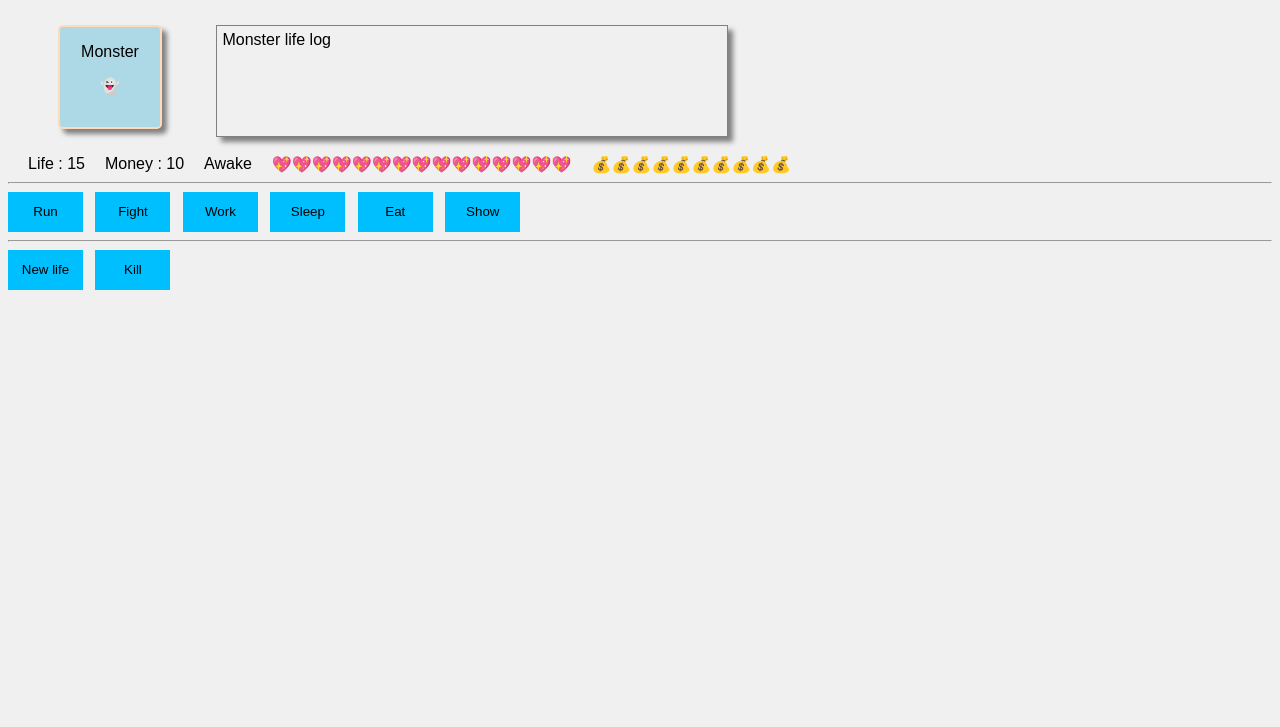
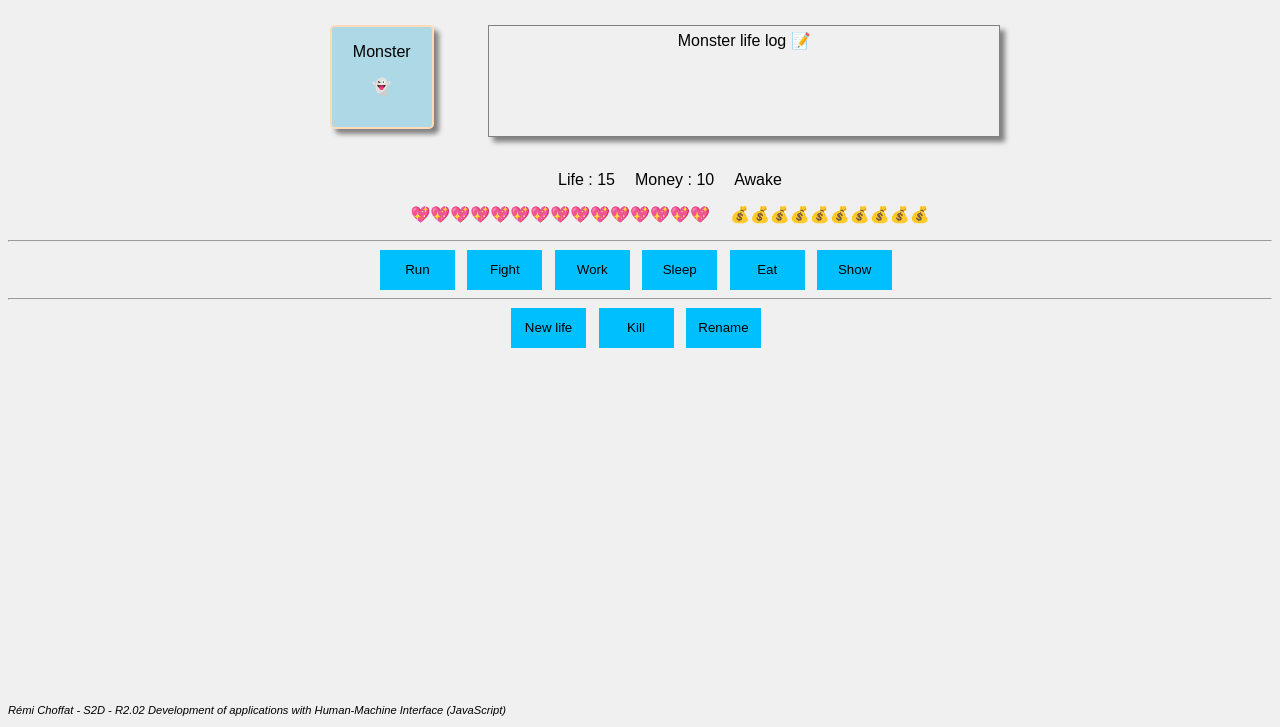
Before and after one commit to remi-choffat/Projet_Monster, a plain HTML site: page monster.html in a window 1280 px wide. Shown: the part 73-800 px from the top of the page. Drawn offline with Linux system fonts and the light colour scheme.

Commit message:
Améliorations ergonomiques

```diff
--- a/css/monster.css
+++ b/css/monster.css
@@ -1,6 +1,7 @@
 body {
     font-family: Arial, sans-serif;
     background-color: #f0f0f0;
+    text-align: center;
 }
 
 .monster {
@@ -30,15 +31,14 @@ body {
     margin: 0;
 }
 
-ul#status {
+ul {
     display: flex;
     flex-direction: row;
     list-style: none;
-    margin: 0;
-    padding: 0;
+    justify-content: center;
 }
 
-ul#status li {
+ul > li {
     margin-left: 20px;
 }
 
@@ -53,3 +53,10 @@ button {
 button:hover {
     background-color: dodgerblue;
 }
+
+footer {
+    position: fixed;
+    bottom: 0;
+    font-style: italic;
+    font-size: 0.7em;
+}
--- a/js/monster.js
+++ b/js/monster.js
@@ -1,5 +1,5 @@
 // Variables globales décrivant l'état du monstre
-let name;
+let name = "Monster";
 let life;
 let money;
 let awake = true;
@@ -11,11 +11,13 @@ const hasardInterval = 12000;
 let hasardInt = setInterval(hasard, hasardInterval);
 const defaultLife = 15;
 const defaultMoney = 10;
-const defaultName = "Monster";
 let status = document.getElementById("status");
+let indicators = document.getElementById("indicators");
 let actionbox = document.getElementById("actionbox");
 let timeout;
 let monsterbox = document.getElementById("monster");
+let monsterName = document.getElementById("monsterName");
+let awakeStatus = document.getElementById("awakeStatus");
 
 
 // Fonction qui initialise le monstre
@@ -40,6 +42,7 @@ document.getElementById("b4").onclick = sleep;
 document.getElementById("b5").onclick = eat;
 document.getElementById("b7").onclick = work;
 document.getElementById("k").onclick = kill;
+document.getElementById("rename").onclick = rename;
 
 
 // Fonctions de déroulement de l'application (actions du monstre)
@@ -129,6 +132,7 @@ function eat() {
     }
 }
 
+
 function newLife() {
     if (life <= 0) {
         actionbox.innerHTML = "";
@@ -138,7 +142,7 @@ function newLife() {
         log(name + " started a new life ☀️");
         hasardInt = setInterval(hasard, hasardInterval);
     } else {
-        log(name + " is still alive ; he can't start a new life");
+        log(name + " is still alive ; it can't start a new life");
     }
 }
 
@@ -153,10 +157,25 @@ function kill() {
     log(name + " is dead... 🪦")
 }
 
+function rename() {
+    if (life >= 1) {
+        let newName = prompt("What is the new name of " + name + " ?");
+        if (!(newName === " ") && !(newName === name) && !(newName === "")) {
+            if (newName.length > 20) {
+                alert("This new name is too long")
+            } else {
+                name = newName;
+                log("The monster changed its name to " + name + " 💬");
+                displayStatus(life, money, status);
+            }
+        }
+    }
+}
+
 
 // Fonction de démarrage de l'application
 function go() {
-    init(defaultName, defaultLife, defaultMoney);
+    init(name, defaultLife, defaultMoney);
     document.getElementById("b6").onclick = showme;
     displayStatus(life, money, awake);
 }
@@ -170,14 +189,15 @@ function log(message) {
 }
 
 
-// Fonction qui affiche l'état du monstre
+// Fonction qui affiche l'état du monstre, et définit le style en fonction de cet état
 function displayStatus(life, money, awake) {
-    status.innerHTML = "<li>Life : " + life + "</li><li>Money : " + money + "</li><li>" + (awake ? "Awake" : "Asleep") + "</li><li>" + ("💖".repeat(life)) + "</li><li>" + ("💰".repeat(money)) + "</li>";
+    status.innerHTML = "<li>Life : " + life + "</li><li>Money : " + money + "</li><li>" + (awake ? "Awake" : "Asleep") + "</li>";
+    indicators.innerHTML = "<li>" + ("💖".repeat(life)) + "</li><li>" + ("💰".repeat(money)) + "</li>";
     monsterbox.style.backgroundColor = (life <= 0 ? "grey" : life <= 5 ? "red" : life <= 10 ? "orange" : life <= 15 ? "lightblue" : "lightgreen");
     monsterbox.style.borderWidth = (money / 4) + "px";
     monsterbox.style.borderColor = (awake ? "peachpuff" : "blueviolet");
-    monsterbox.childNodes[0].innerHTML = name;
-    monsterbox.childNodes[1].innerHTML = (awake ? "👻" : life > 0 ? "😴" : "⚰️");
+    monsterName.innerHTML = name;
+    awakeStatus.innerHTML = (awake ? "👻" : life > 0 ? "😴" : "⚰️");
 }
 
 
--- a/monster.html
+++ b/monster.html
@@ -8,18 +8,28 @@
 </head>
 
 <body>
-<h1>La vie et la mort d'un pauvre monstre...</h1>
+
+<h1>The life and death of a poor monster...</h1>
 <br>
-<div id="monster" class="monster"><p>Monster</p><p>🔆</p></div>
+
+<div id="monster" class="monster">
+    <p id="monsterName">Monster</p>
+    <p id="awakeStatus">🔆</p>
+</div>
+
 <div id="actionbox" class="monster">
-    <p>Monster life log</p>
+    <p>Monster life log 📝</p>
+</div>
 
-</div>
 <br/><br/>
 <ul id="status">
     <li>Life : 0</li>
     <li>Money : 0</li>
     <li>Awake</li>
+</ul>
+<ul id="indicators">
+    <li>Life 💖</li>
+    <li>Money 💰</li>
 </ul>
 <hr>
 
@@ -34,7 +44,13 @@
 
 <button id="b1">New life</button>
 <button id="k">Kill</button>
+<button id="rename">Rename</button>
 
 <script src="js/monster.js"></script>
+
+<footer id="footer">
+    <p>Rémi Choffat - S2D - R2.02 Development of applications with Human-Machine Interface (JavaScript)</p>
+</footer>
+
 </body>
 </html>
```
